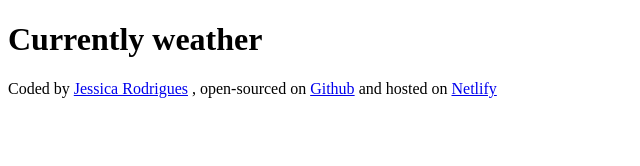
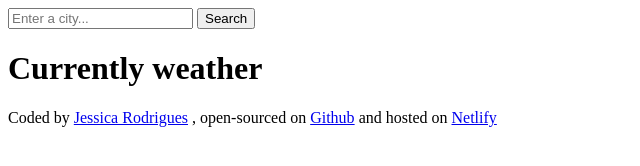
Before and after one commit to jeehalways/weather-project-app, a plain HTML site: page index.html in a window 1280 px wide. Shown: the whole page, without its empty margins (0-640 px from the left). Drawn offline with Linux system fonts and the light colour scheme.

Commit message:
Added a form to the HTML file

```diff
--- a/index.html
+++ b/index.html
@@ -6,6 +6,12 @@
     <title>☀️ Weather App</title>
   </head>
   <body>
+    <header>
+      <form>
+        <input type="search" placeholder="Enter a city..." required />
+        <input type="submit" value="Search" />
+      </form>
+    </header>
     <h1>Currently weather</h1>
     <footer>
       Coded by
```
